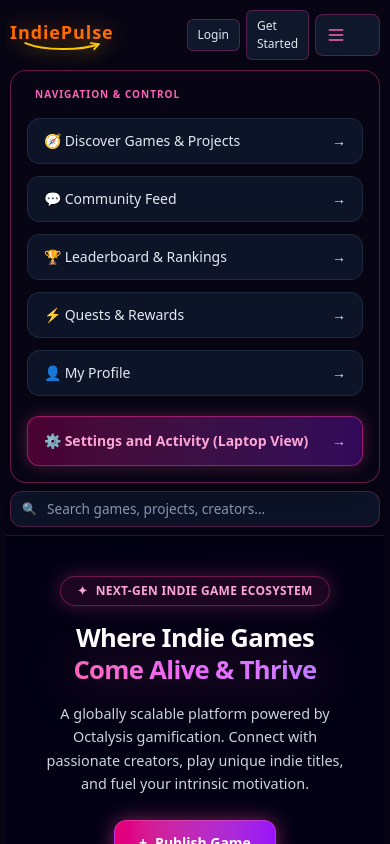
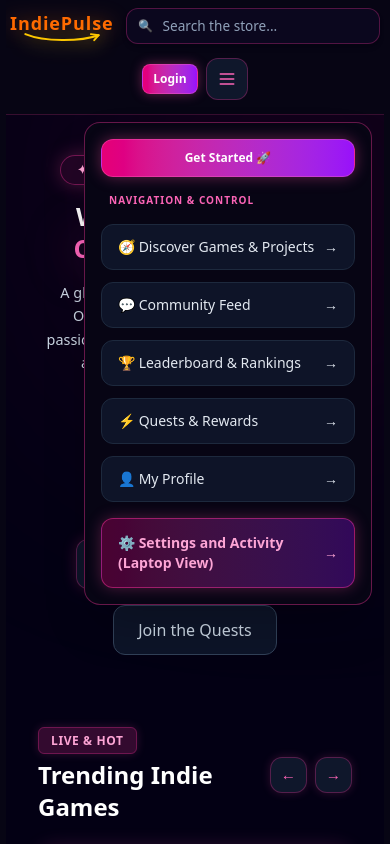
Before and after one commit to Patil-IndiePulse/IndiePulse, a Next.js app: page / in a window 390 px wide. Both pictures are taken after a click on the button "Toggle Menu". Shown: the top 844 px of the page. Built offline with nearby package versions, Linux system fonts and the light colour scheme.

Commit message:
update navbar to steam style with search next to logo, pink login, and get started inside hamburger menu

```diff
--- a/app/page.tsx
+++ b/app/page.tsx
@@ -36,18 +36,16 @@
 
   return (
     <main className="min-h-screen bg-[#030014] text-white flex flex-col relative overflow-x-hidden select-none">
-      {/* Background Neon Glow Effects */}
-      <div className="absolute top-0 left-1/4 w-96 h-96 bg-pink-600/20 rounded-full blur-[120px] pointer-events-none"></div>
-      <div className="absolute top-1/3 right-1/4 w-96 h-96 bg-purple-600/20 rounded-full blur-[120px] pointer-events-none"></div>
+      {/* Background Unified Glow Effects */}
+      <div className="absolute top-0 left-1/4 w-96 h-96 bg-pink-600/15 rounded-full blur-[140px] pointer-events-none"></div>
+      <div className="absolute top-1/3 right-1/4 w-96 h-96 bg-purple-600/15 rounded-full blur-[140px] pointer-events-none"></div>
 
-      {/* Navigation Bar - Fully Unified Steam-like Compact Layout */}
-      <nav className="w-full border-b border-pink-500/20 px-3 py-2 flex flex-col gap-2 relative z-50 bg-[#030014]">
+      {/* Navigation Bar - Steam Style Unified Layout */}
+      <nav className="w-full border-b border-pink-500/20 px-3 py-2 flex items-center justify-between gap-3 relative z-50 bg-[#030014]">
 
-        {/* Top Row: Logo on Left, Tight Right-aligned Login, Get Started & Hamburger Menu */}
-        <div className="w-full flex items-center justify-between">
-
-          {/* Left: IndiePulse Logo */}
-          <div className="flex flex-col items-start cursor-pointer group">
+        {/* Left: IndiePulse Logo & Search Box together like Steam */}
+        <div className="flex items-center gap-3 flex-1">
+          <div className="flex flex-col items-start cursor-pointer group shrink-0">
             <div className="text-lg md:text-xl font-black tracking-wider text-orange-500 drop-shadow-[0_0_10px_rgba(249,115,22,0.4)]">
               IndiePulse
             </div>
@@ -59,25 +57,59 @@
             </div>
           </div>
 
-          {/* Right side: Compact buttons with matching unified colors and no excess spacing */}
-          <div className="flex items-center gap-1.5">
+          {/* Steam-style Search Bar right next to Logo */}
+          <div className="relative flex-1 max-w-md">
+            <div className="relative flex items-center">
+              <span className="absolute left-3 text-pink-400 text-xs z-10 pointer-events-none">🔍</span>
+              <input
+                type="text"
+                value={searchQuery}
+                onChange={(e) => {
+                  setSearchQuery(e.target.value);
+                  setIsSearching(true);
+                }}
+                onFocus={() => setIsSearching(true)}
+                placeholder="Search the store..."
+                className="w-full bg-[#0b071e] border border-pink-500/30 rounded-xl pl-9 pr-3 py-1.5 text-xs text-white placeholder-slate-400 focus:outline-none focus:border-pink-400 focus:ring-1 focus:ring-pink-500/30 transition-all shadow-md block"
+              />
+            </div>
+
+            {isSearching && searchQuery.trim().length > 0 && (
+              <div className="absolute top-full mt-2 left-0 w-full bg-[#070514] border border-pink-500/50 rounded-xl shadow-2xl overflow-hidden z-50">
+                {mockSearchResults.length > 0 ? (
+                  mockSearchResults.map((item, index) => (
+                    <a
+                      key={index}
+                      href={item.link}
+                      onClick={() => setIsSearching(false)}
+                      className="block px-3 py-2 hover:bg-pink-950/40 border-b border-slate-800/50 last:border-none transition-colors cursor-pointer"
+                    >
+                      <div className="text-xs font-semibold text-white">{item.title}</div>
+                      <div className="text-[9px] text-pink-400 uppercase tracking-wider">{item.type}</div>
+                    </a>
+                  ))
+                ) : (
+                  <div className="px-3 py-2 text-xs text-slate-400 text-center">
+                    No results found for "{searchQuery}"
+                  </div>
+                )}
+              </div>
+            )}
+          </div>
+        </div>
+
+        {/* Right side: Pink Login button & Hamburger Menu on Extreme Right */}
+        <div className="flex items-center gap-2 shrink-0">
           <Link
             href="/login"
-              className="px-2.5 py-1 bg-slate-900 hover:bg-slate-800 rounded-md text-[11px] font-medium text-slate-200 border border-pink-500/30 transition-all"
+            className="px-3 py-1.5 bg-gradient-to-r from-pink-600 to-purple-600 hover:from-pink-500 hover:to-purple-500 rounded-lg text-xs font-bold text-white border border-pink-400/40 shadow-[0_0_12px_rgba(236,72,153,0.4)] transition-all"
           >
             Login
           </Link>
 
-            <Link
-              href="/signup"
-              className="px-2.5 py-1 bg-slate-900 hover:bg-slate-800 rounded-md text-[11px] font-medium text-slate-200 border border-pink-500/30 transition-all"
-            >
-              Get Started
-            </Link>
-
           <button
             onClick={() => setIsMenuOpen(!isMenuOpen)}
-              className="p-1.5 bg-slate-900 border border-pink-500/30 rounded-lg text-slate-300 hover:text-white transition-all cursor-pointer"
+            className="p-2 bg-slate-900 border border-pink-500/30 rounded-xl text-slate-300 hover:text-white transition-all cursor-pointer"
             aria-label="Toggle Menu"
           >
             <svg className="w-5 h-5 text-pink-400" fill="none" stroke="currentColor" strokeWidth="2" viewBox="0 0 24 24">
@@ -85,12 +117,21 @@
             </svg>
           </button>
         </div>
-        </div>
 
-        {/* Hamburger Menu Drawer */}
+        {/* Hamburger Menu Drawer with Pink Get Started button inside */}
         {isMenuOpen && (
-          <div className="w-full bg-[#070514] border border-pink-500/40 rounded-2xl p-4 flex flex-col gap-3 shadow-2xl transition-all animate-in fade-in slide-in-from-top-2 z-50">
-            <div className="text-[10px] uppercase tracking-widest text-pink-400 font-bold px-2 mb-1">Navigation & Control</div>
+          <div className="absolute top-full right-3 mt-2 w-72 bg-[#070514] border border-pink-500/40 rounded-2xl p-4 flex flex-col gap-3 shadow-2xl transition-all animate-in fade-in slide-in-from-top-2 z-50">
+
+            {/* Get Started Button inside Hamburger Menu */}
+            <Link
+              href="/signup"
+              onClick={() => setIsMenuOpen(false)}
+              className="w-full py-2.5 bg-gradient-to-r from-pink-600 to-purple-600 hover:from-pink-500 hover:to-purple-500 text-center rounded-xl text-xs font-bold text-white border border-pink-400/40 shadow-[0_0_15px_rgba(236,72,153,0.4)] transition-all"
+            >
+              Get Started 🚀
+            </Link>
+
+            <div className="text-[10px] uppercase tracking-widest text-pink-400 font-bold px-2 mt-1 mb-1">Navigation & Control</div>
 
             <a href="/discover" onClick={() => setIsMenuOpen(false)} className="px-4 py-3 bg-slate-900/90 hover:bg-pink-950/40 border border-slate-800 rounded-xl text-sm font-medium text-slate-200 hover:text-pink-300 transition-colors flex items-center justify-between">
               <span>🧭 Discover Games & Projects</span> <span>→</span>
@@ -112,53 +153,14 @@
               <span>👤 My Profile</span> <span>→</span>
             </a>
 
-            <a href="/menu" onClick={() => setIsMenuOpen(false)} className="mt-2 px-4 py-3.5 bg-gradient-to-r from-pink-600/30 to-purple-600/30 hover:from-pink-600/50 hover:to-purple-600/50 border border-pink-500/50 rounded-xl text-sm font-bold text-pink-300 transition-colors flex items-center justify-between shadow-[0_0_15px_rgba(236,72,153,0.3)]">
+            <a href="/menu" onClick={() => setIsMenuOpen(false)} className="mt-1 px-4 py-3.5 bg-gradient-to-r from-pink-600/30 to-purple-600/30 hover:from-pink-600/50 hover:to-purple-600/50 border border-pink-500/50 rounded-xl text-sm font-bold text-pink-300 transition-colors flex items-center justify-between shadow-[0_0_15px_rgba(236,72,153,0.3)]">
               <span>⚙️ Settings and Activity (Laptop View)</span> <span>→</span>
             </a>
           </div>
         )}
-
-        {/* Full-width Search Bar */}
-        <div className="w-full relative">
-          <div className="w-full relative flex items-center">
-            <span className="absolute left-3 text-pink-400 text-xs z-10 pointer-events-none">🔍</span>
-            <input
-              type="text"
-              value={searchQuery}
-              onChange={(e) => {
-                setSearchQuery(e.target.value);
-                setIsSearching(true);
-              }}
-              onFocus={() => setIsSearching(true)}
-              placeholder="Search games, projects, creators..."
-              className="w-full bg-slate-900/90 border border-pink-500/30 rounded-xl pl-9 pr-3 py-1.5 text-xs text-white placeholder-slate-400 focus:outline-none focus:border-pink-400 focus:ring-2 focus:ring-pink-500/30 transition-all shadow-md block"
-            />
-          </div>
-
-          {isSearching && searchQuery.trim().length > 0 && (
-            <div className="absolute top-full mt-2 left-0 w-full bg-slate-900 border border-pink-500/50 rounded-xl shadow-2xl overflow-hidden z-50">
-              {mockSearchResults.length > 0 ? (
-                mockSearchResults.map((item, index) => (
-                  <a
-                    key={index}
-                    href={item.link}
-                    onClick={() => setIsSearching(false)}
-                    className="block px-3 py-2 hover:bg-pink-950/40 border-b border-slate-800/50 last:border-none transition-colors cursor-pointer"
-                  >
-                    <div className="text-xs font-semibold text-white">{item.title}</div>
-                    <div className="text-[9px] text-pink-400 uppercase tracking-wider">{item.type}</div>
-                  </a>
-                ))
-              ) : (
-                <div className="px-3 py-2 text-xs text-slate-400 text-center">
-                  No results found for "{searchQuery}"
-                </div>
-              )}
-            </div>
-          )}
-        </div>
       </nav>
 
+      {/* Hero Section */}
       <div className="flex-1 px-8 py-6 max-w-6xl mx-auto w-full flex flex-col relative z-10">
         <div className="flex flex-col items-center justify-center text-center max-w-4xl mx-auto pt-4 pb-4">
           <div className="inline-flex items-center gap-2 px-4 py-1.5 rounded-full border border-pink-500/40 bg-pink-500/10 text-pink-300 text-xs font-bold tracking-wide uppercase mb-4 shadow-[0_0_20px_rgba(236,72,153,0.3)]">
@@ -203,6 +205,7 @@
         </div>
       </div>
 
+      {/* Trending Section */}
       <section className="px-8 py-8 max-w-6xl mx-auto w-full relative z-10">
         <div className="flex items-center justify-between mb-6">
           <div>
@@ -282,6 +285,7 @@
         </div>
       </section>
 
+      {/* Core Drives Section */}
       <section className="px-8 py-12 max-w-6xl mx-auto w-full grid grid-cols-1 md:grid-cols-3 gap-6 relative z-10">
         <Link
           href="/development"
@@ -331,6 +335,7 @@
         </Link>
       </section>
 
+      {/* Founder's Note Section */}
       <section className="px-8 pb-16 max-w-6xl mx-auto w-full relative z-10">
         <div className="bg-slate-900/95 border border-pink-500/40 rounded-2xl p-8 shadow-[0_0_30px_rgba(236,72,153,0.2)] transition-all">
           <div className="flex items-center gap-4 mb-4">
@@ -380,6 +385,7 @@
         </div>
       </section>
 
+      {/* Footer */}
       <footer className="w-full border-t border-pink-500/20 bg-[#030014] py-8 px-8 mt-auto relative z-10">
         <div className="max-w-6xl mx-auto flex flex-col md:flex-row items-center justify-between gap-4 text-xs text-slate-400">
           <div>© {new Date().getFullYear()} IndiePulse. All rights reserved.</div>
```
Lines whose indentation alone changed are shown as unchanged.
